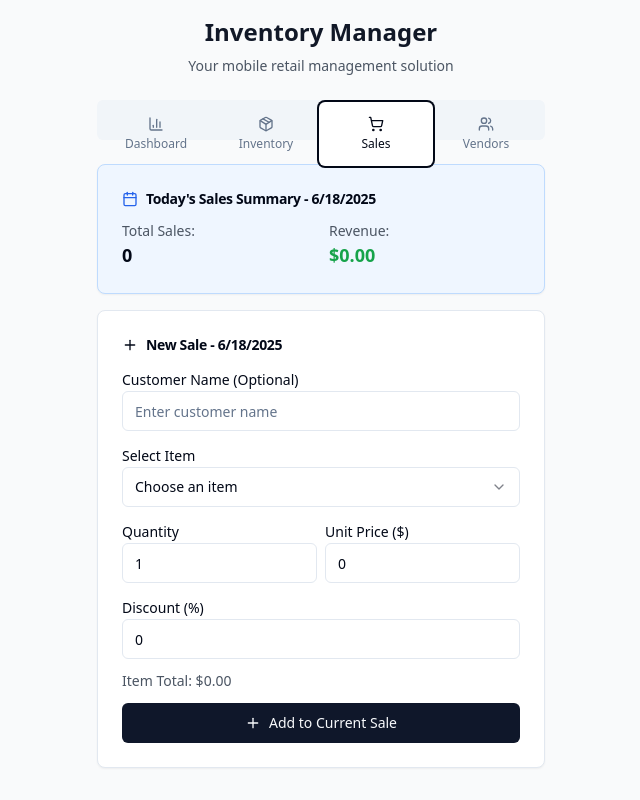
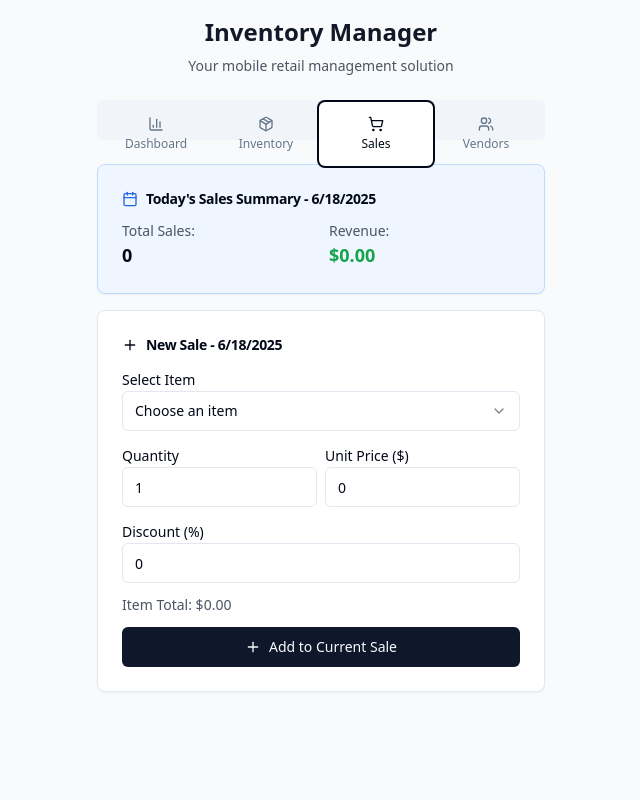
Before and after one commit to sgshaji/stock-sales, a React (Vite) app: page / in a window 1280 px wide. Both pictures are taken after a click on the tab "Sales". Shown: the whole page, without its empty margins (319-959 px from the left). Built offline with nearby package versions, Linux system fonts and the light colour scheme.

Commit message:
Remove customer name field
Removed the customer name field from the sales entry form as per user request.

```diff
--- a/src/components/SalesEntry.tsx
+++ b/src/components/SalesEntry.tsx
@@ -1,4 +1,3 @@
-
 import { useState } from "react";
 import { Button } from "@/components/ui/button";
 import { Card, CardContent, CardHeader, CardTitle } from "@/components/ui/card";
@@ -24,13 +23,11 @@ interface Sale {
   subtotal: number;
   totalDiscount: number;
   finalTotal: number;
-  customerName?: string;
 }
 
 const SalesEntry = () => {
   const [currentSale, setCurrentSale] = useState<SaleItem[]>([]);
   const [dailySales, setDailySales] = useState<Sale[]>([]);
-  const [customerName, setCustomerName] = useState("");
   const [newItem, setNewItem] = useState({
     itemName: "",
     quantity: 1,
@@ -110,13 +107,11 @@ const SalesEntry = () => {
         items: [...currentSale],
         subtotal,
         totalDiscount,
-        finalTotal,
-        customerName: customerName || undefined
+        finalTotal
       };
 
       setDailySales([newSale, ...dailySales]);
       setCurrentSale([]);
-      setCustomerName("");
       alert("Sale completed successfully!");
     }
   };
@@ -156,16 +151,6 @@ const SalesEntry = () => {
           </CardTitle>
         </CardHeader>
         <CardContent className="space-y-3">
-          <div>
-            <Label htmlFor="customer-name">Customer Name (Optional)</Label>
-            <Input
-              id="customer-name"
-              placeholder="Enter customer name"
-              value={customerName}
-              onChange={(e) => setCustomerName(e.target.value)}
-            />
-          </div>
-
           <div>
             <Label htmlFor="item-select">Select Item</Label>
             <Select value={newItem.itemName} onValueChange={handleItemSelect}>
@@ -303,9 +288,6 @@ const SalesEntry = () => {
                   <div>
                     <p className="font-medium text-sm">Sale #{sale.id.slice(-4)}</p>
                     <p className="text-xs text-gray-600">{sale.time}</p>
-                    {sale.customerName && (
-                      <p className="text-xs text-blue-600">Customer: {sale.customerName}</p>
-                    )}
                   </div>
                   <p className="font-semibold text-green-600">${sale.finalTotal.toFixed(2)}</p>
                 </div>
```
